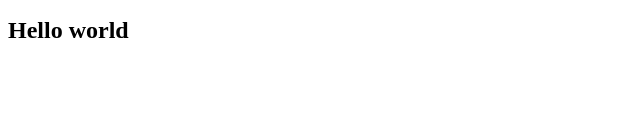
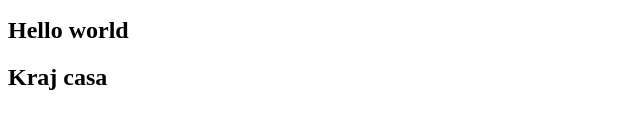
Before and after one commit to matijevicuu/vezba1, a plain HTML site: page index.html in a window 1280 px wide. Shown: the part 132-260 px from the top of the page, without its empty margins (0-640 px from the left). Drawn offline with Linux system fonts and the light colour scheme.

Commit message:
Update index.html

```diff
--- a/index.html
+++ b/index.html
@@ -5,3 +5,5 @@
 <h2>Hello world</h2>
 
 <h2>Hello world</h2>
+
+<h2>Kraj casa</h2>
```
